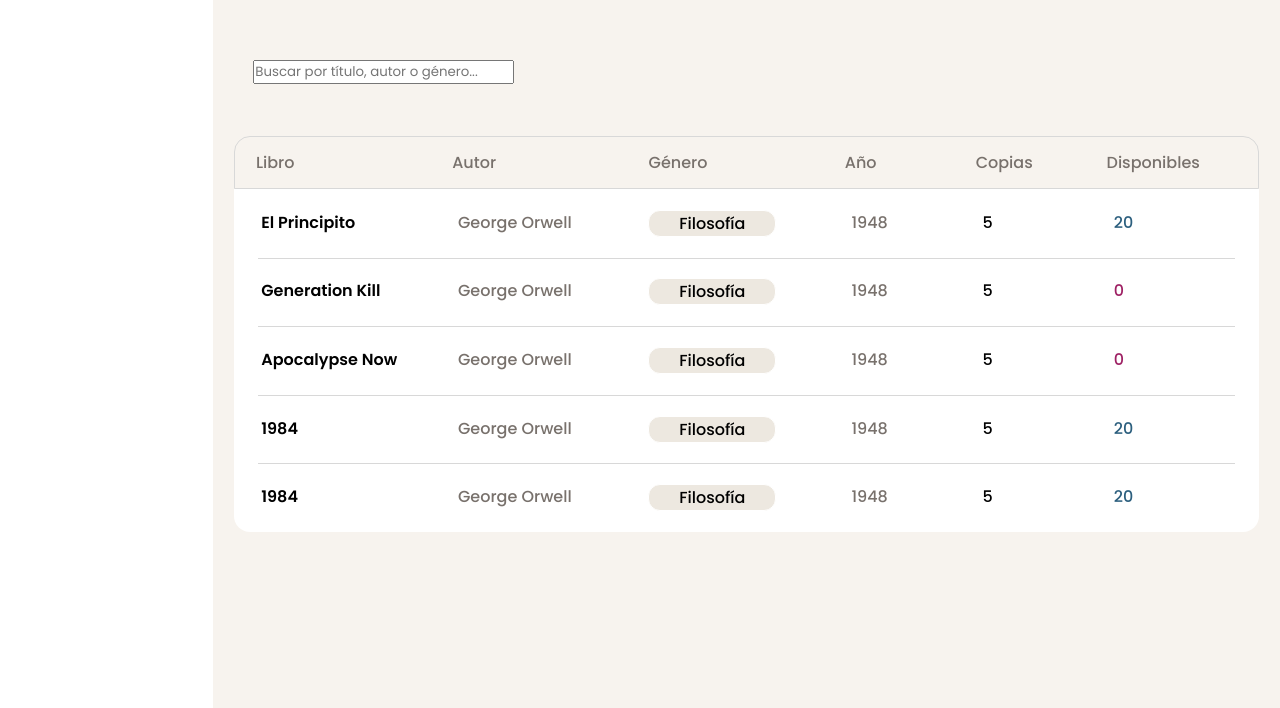
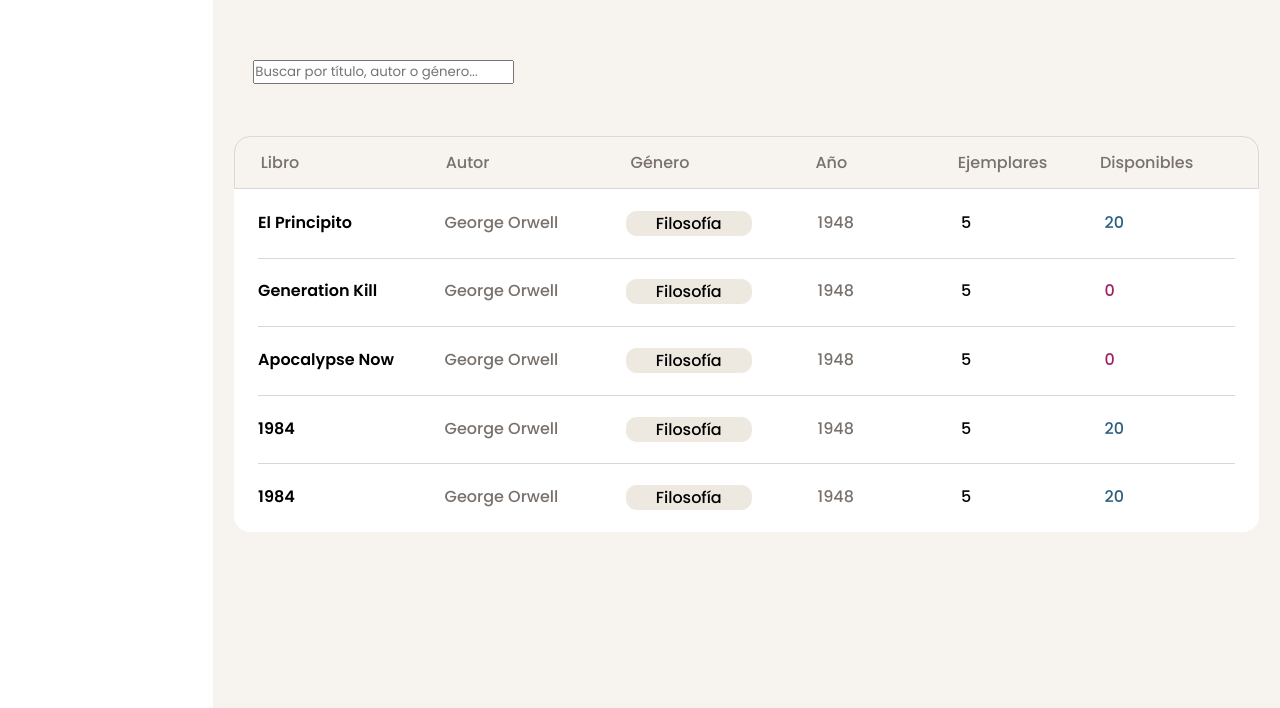
Before and after one commit to MaxisFront/Biblioteca-UNACH, a plain HTML site: page src/views/books.html in a window 1280 px wide. Shown: the part 92-800 px from the top of the page. Drawn offline with Linux system fonts and the light colour scheme.

Commit message:
feat(Catalog): Modificar "Copias" por "Ejemplares" y espaciado de headers

```diff
--- a/src/styles/books.css
+++ b/src/styles/books.css
@@ -32,7 +32,7 @@
 .table__header-row,
 .table__row {
     display: grid;
-    grid-template-columns: repeat(3, 1.5fr) repeat(3, 1fr);
+    grid-template-columns: repeat(3, 1.3fr) repeat(3, 1fr);
 }
 
 .table__header-row {
@@ -43,6 +43,7 @@
 }
 
 .table__header-cell {
+    padding: 0 0.3rem;
     color: var(--text-gray);
     font-weight: 500;
 }
@@ -50,7 +51,7 @@
 
 .table__row {
     position: relative;
-    padding: 1.3rem;
+    padding: 1.3rem 1.1rem;
     background-color: var(--text-light);
 }
 
--- a/src/views/books.html
+++ b/src/views/books.html
@@ -43,7 +43,7 @@
                                 <div class="table__header-cell table__header-cell--author">Autor</div>
                                 <div class="table__header-cell table__header-cell--genre">Género</div>
                                 <div class="table__header-cell table__header-cell--year">Año</div>
-                                <div class="table__header-cell table__header-cell--copies">Copias</div>
+                                <div class="table__header-cell table__header-cell--copies">Ejemplares</div>
                                 <div class="table__header-cell table__header-cell--disponibility">Disponibles</div>
                             </div>
 
```
